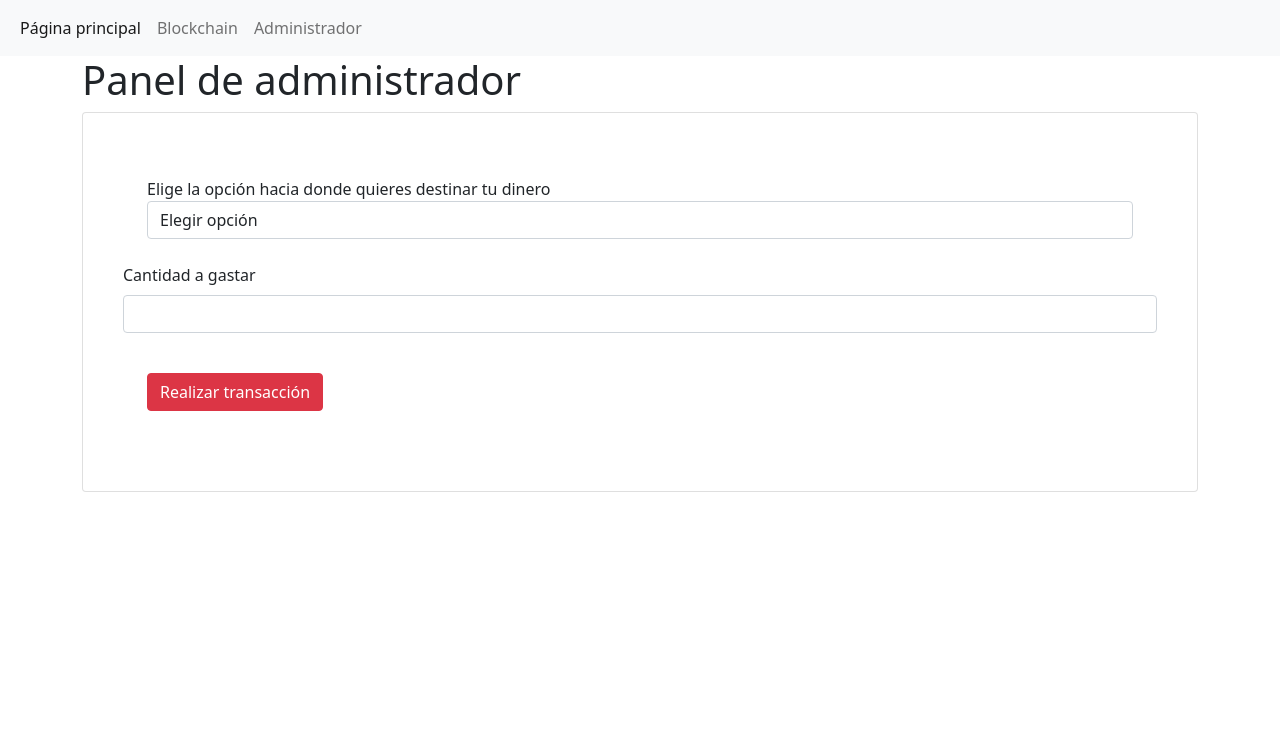
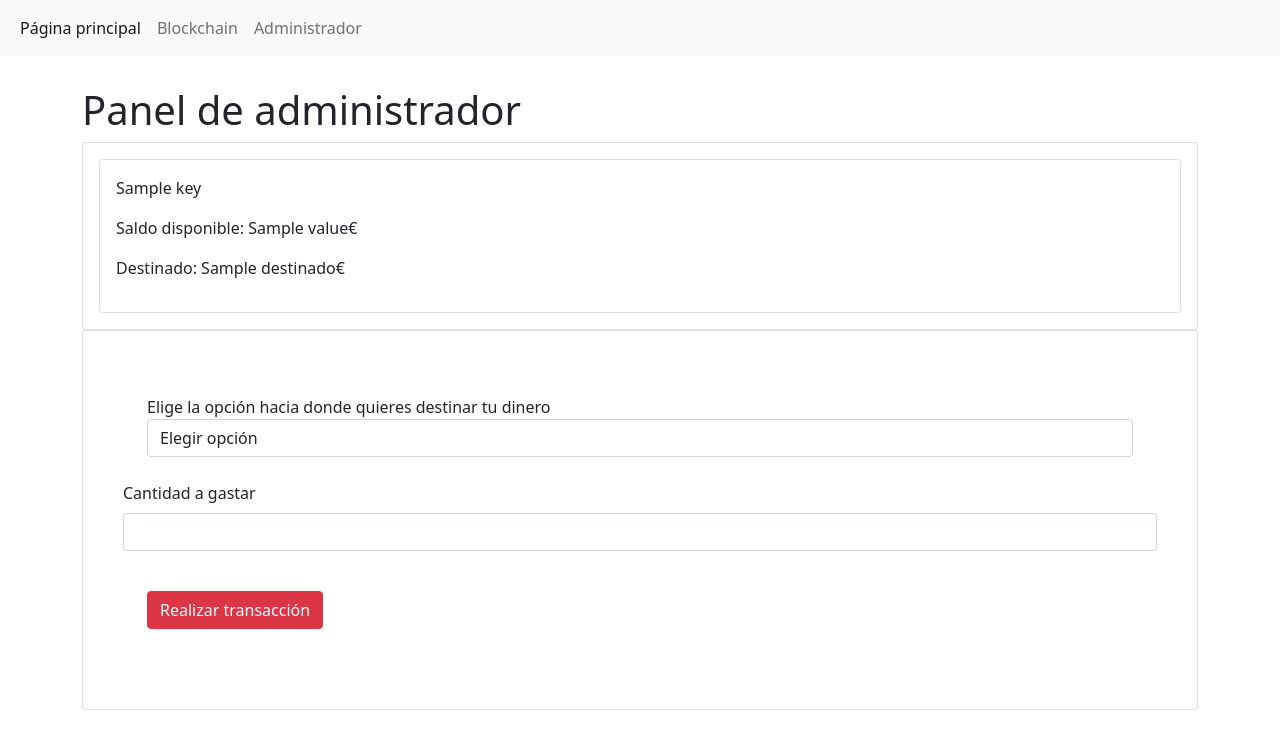
Before and after one commit to alejandrosanchezm/Donation_Blockchain, a Flask app: template Donation-Blockchain/app/templates/admin.html in a window 1280 px wide. Shown: the top 749 px of the page. Run offline with Flask 2, Linux system fonts and the light colour scheme; the template is opened without the code that fills it: most values are stand-ins (such as "Sample title", 1, 10 or a date in 2020); parts of the project's set-up code (start-up, migrations or seed data) failed here and were passed over.

Commit message:
Add files via upload

```diff
--- a/Donation-Blockchain/app/templates/admin.html
+++ b/Donation-Blockchain/app/templates/admin.html
@@ -1,8 +1,25 @@
 {% extends "public_templates/public_template.html" %} {% block title %} Administrador {% endblock %} {% block main %}
-<div class="container">
+<div class="container" style="margin-top:30px;">
     <div class="row">
         <div class="col">
             <h1>Panel de administrador</h1>
+            <div class="card">
+                <div class="card-body">
+                    <div class="row">
+                        {% for key, value in saldo.items() %}
+                        <div class="col">
+                            <div class="card">
+                                <div class="card-body">
+                                    <p>{{ key }}</p>
+                                    <p>Saldo disponible: {{ value }}€</p>
+                                    <p>Destinado: {{ destinado[key] }}€</p>
+                                </div>
+                            </div>
+                        </div>
+                        {% endfor %}
+                    </div>
+                </div>
+            </div>
             <div class="card">
                 <div class="card-body m-4">
                     <form action="/admin" method="POST" enctype="multipart/form-data">
@@ -17,7 +34,7 @@
                         </div>
                         <div class="mb-3">
                             <label for="exampleInputPassword1" class="form-label">Cantidad a gastar</label>
-                            <input type="number" class="form-control" name="quantity" id="quantity" min="0" max="10000" required>
+                            <input type="number" class="form-control" name="quantity" id="quantity" min="0" max="100000" required>
                         </div>
                         <button type="submit" class="btn btn-danger m-4">Realizar transacción</button>
                     </form>
--- a/Donation-Blockchain/app/templates/index.html
+++ b/Donation-Blockchain/app/templates/index.html
@@ -1,5 +1,5 @@
  {% extends "public_templates/public_template.html" %} {% block title %} Blockchain - Pago {% endblock %} {% block main %}
-<div class="container">
+<div class="container" style="margin-top:30px;">
     <div class="row">
         <div class="col">
             <h1 class="m-4">
@@ -13,6 +13,7 @@
                         <div class="form-group  m-4">
                             <label for="payment_type">Selecciona la cantidad que quieres pagar</label>
                             <select class="form-control" id="payment_type" name="payment-type" required>
+                                <option value="" selected disabled hidden>Elegir opción</option>
                                 {% for key, value in pay_options.items() %}
                                 <option value="{{ key }}">{{ value }}€</option>
                                 {% endfor %}
```
Also changed, not shown: Donation-Blockchain/app/templates/blockchain.html (+83 -14 lines).
